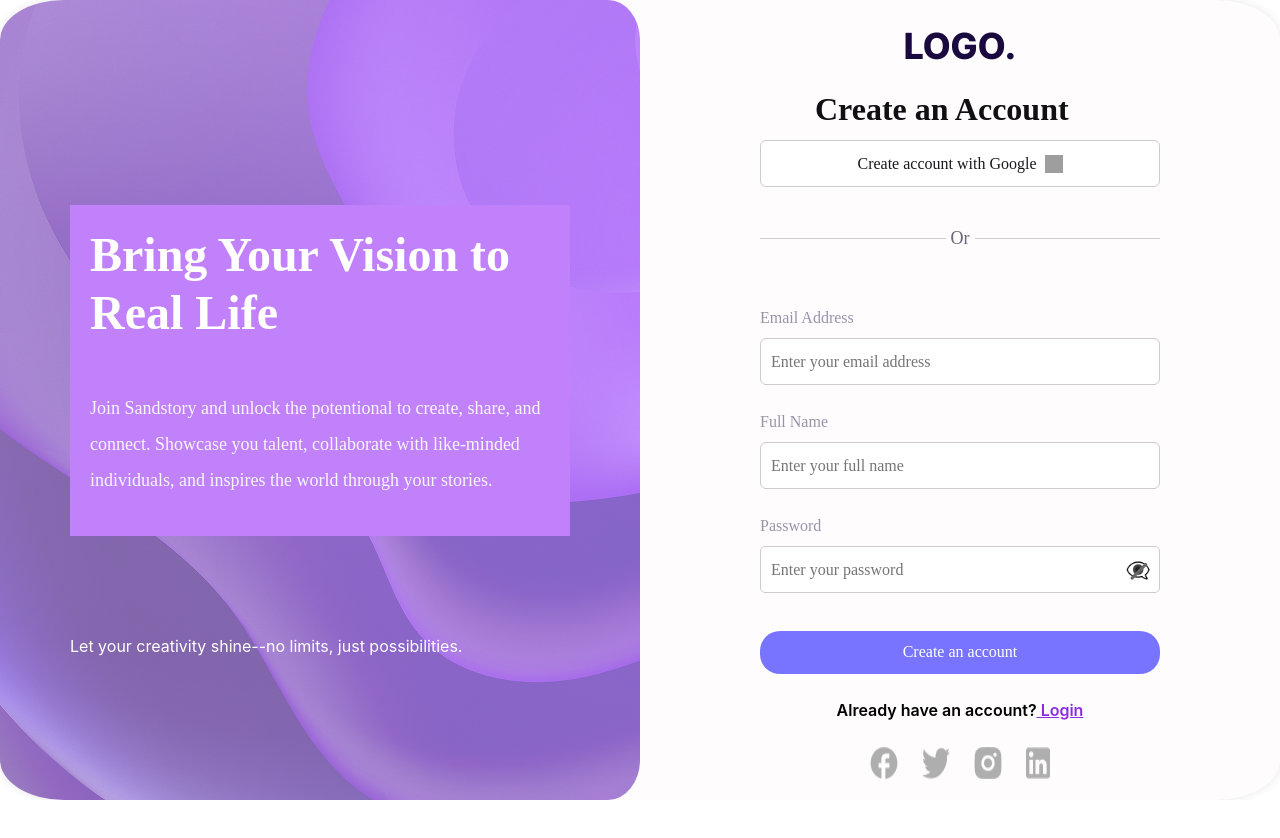
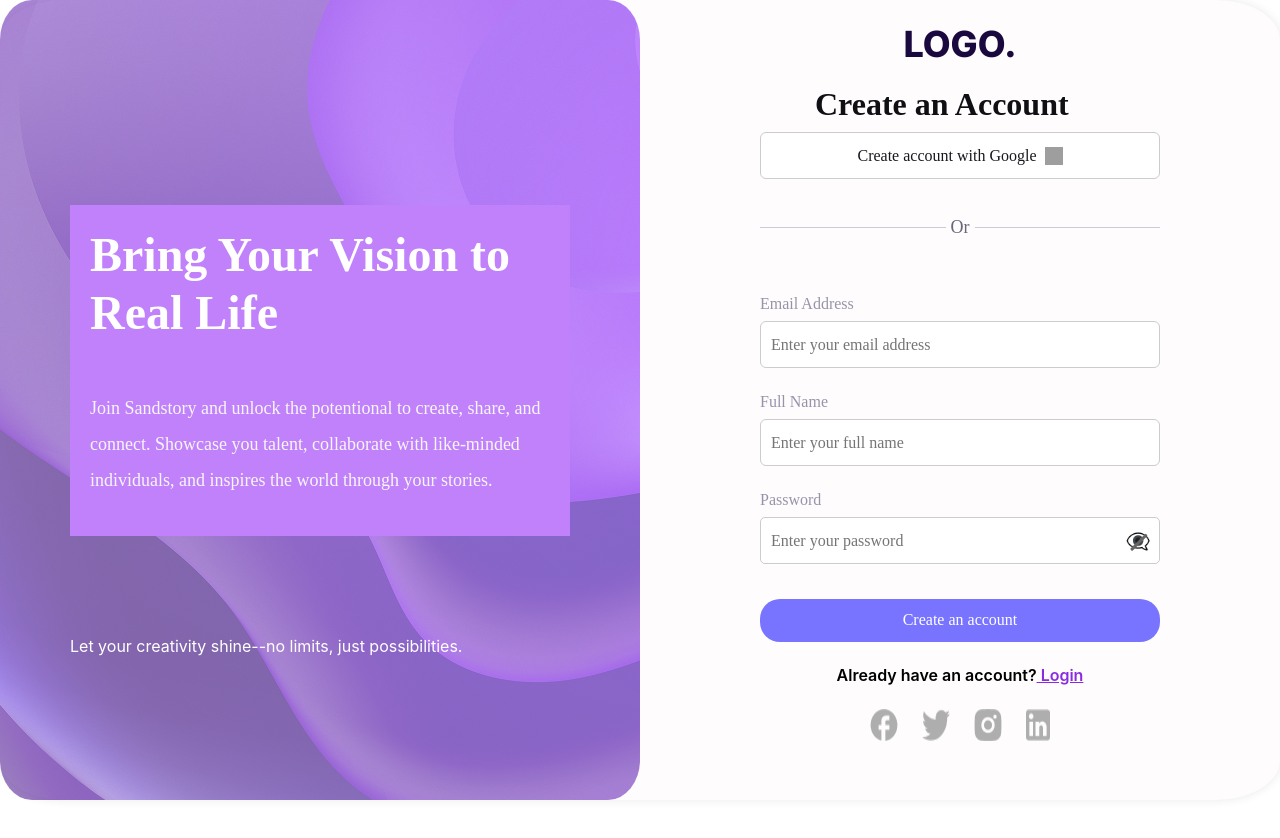
Before and after one commit to Nehajha1-cloud/FigmaPage, a React (Create React App) app: page /signup in a window 1280 px wide. Shown: the top 838 px of the page. Before the commit the page ends 800 px from the top, so only its background shows below. Built offline with nearby package versions, Linux system fonts and the light colour scheme; grey boxes are pictures that could not be loaded.

Commit message:
fix build error

```diff
--- a/package.json
+++ b/package.json
@@ -1,6 +1,5 @@
 {
-  "homepage": "https://Nehajha1-cloud.github.io/FigmaPage",
-  "name": "my-app",
+  "name": "Sandstory",
   "version": "0.1.0",
   "private": true,
   "dependencies": {
--- a/src/App.css
+++ b/src/App.css
@@ -7,7 +7,6 @@
 
   border-radius: 5%;
   background-color: #fefcfc;
-  overflow: hidden;
   box-shadow: 0 0 10px rgba(49, 40, 40, 0.1);
 }
 
@@ -24,7 +23,7 @@
   width: 400px;
   display: flex;
   flex-direction: column;
-  gap: 8px;
+  gap: 5px;
 }
 
 
@@ -72,7 +71,7 @@
   margin-left: 110px;
   width: 200px;
   height: 32px;
-  margin-bottom: 200px;
+  margin-bottom: 240px;
 }
 .icons img:hover{
   transform: scale(1.1);
@@ -351,7 +350,7 @@
   color: #ffffff !important;
   text-align: center;
   padding: 6px 14px;
-  border-radius: 20px;
+  border-radius: 100px;
   text-decoration: none;
   font-weight: 500;
   font-size: 16px;
@@ -919,7 +918,7 @@
   display: flex;
   flex-direction: column;
   margin-left: 10px;
-  gap: no;
+
 
 }
 
--- a/src/index.js
+++ b/src/index.js
@@ -5,12 +5,12 @@ import App from './App';
 import reportWebVitals from './reportWebVitals';
 import { BrowserRouter } from 'react-router-dom';
 
-const basename = process.env.NODE_ENV === 'production' ? '/FigmaPage' : '/';
+
 
 const root = ReactDOM.createRoot(document.getElementById('root'));
 
 root.render(
-  <BrowserRouter basename={basename}>
+  <BrowserRouter>
     <App />
   </BrowserRouter>
 );
--- a/src/mainPage.jsx
+++ b/src/mainPage.jsx
@@ -57,8 +57,8 @@ const [activeIndex, setActiveIndex] = useState(0);
     </ul>
 
     <div className="auth-links">
-      <a href="" className="nav-cta">Login</a>
-      <a href="" className="signup">Sign Up</a>
+      <a href="" className="nav-cta">Sign Up</a>
+      <a href="" className="signup">Login</a>
     </div>
   </nav>
 </header>
```
